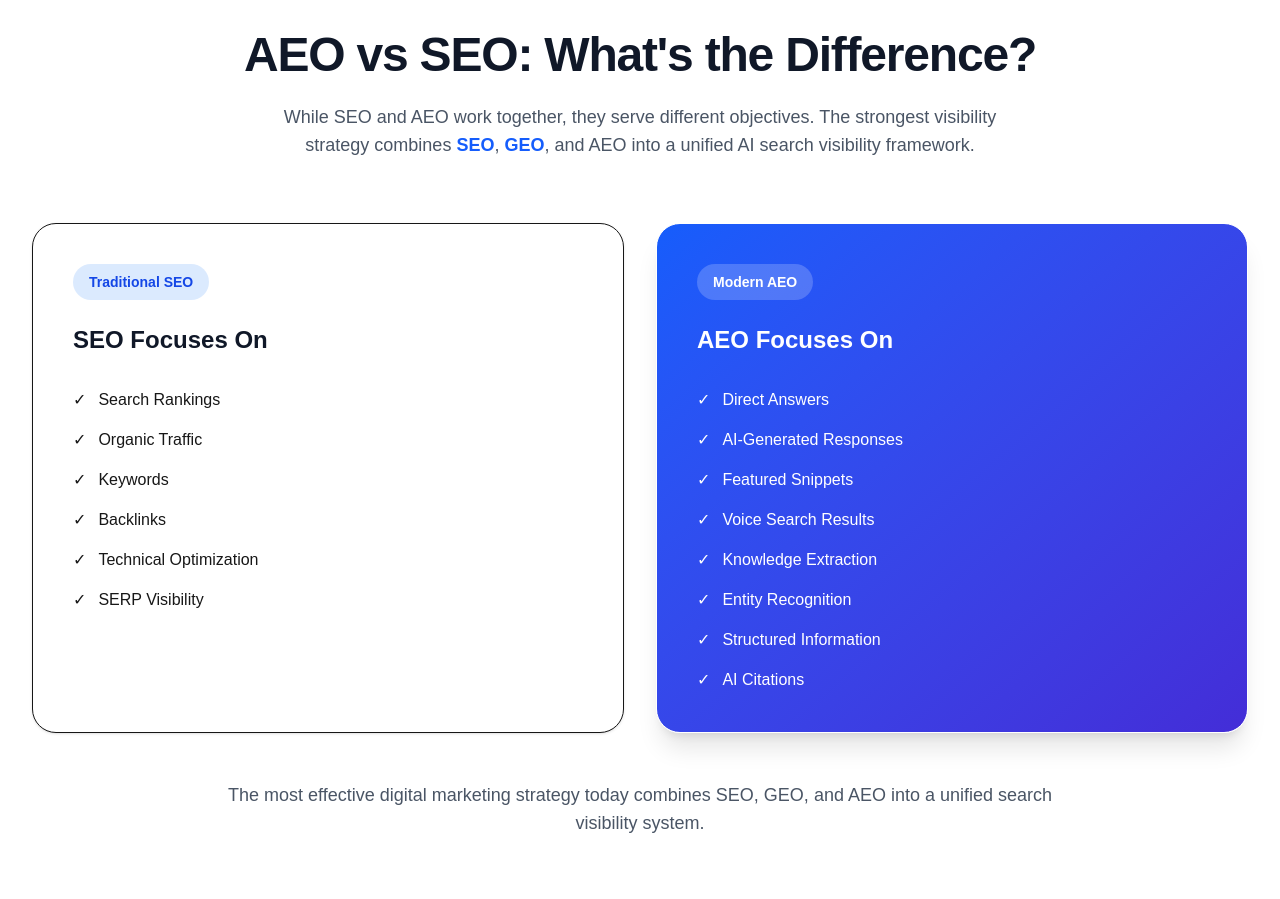
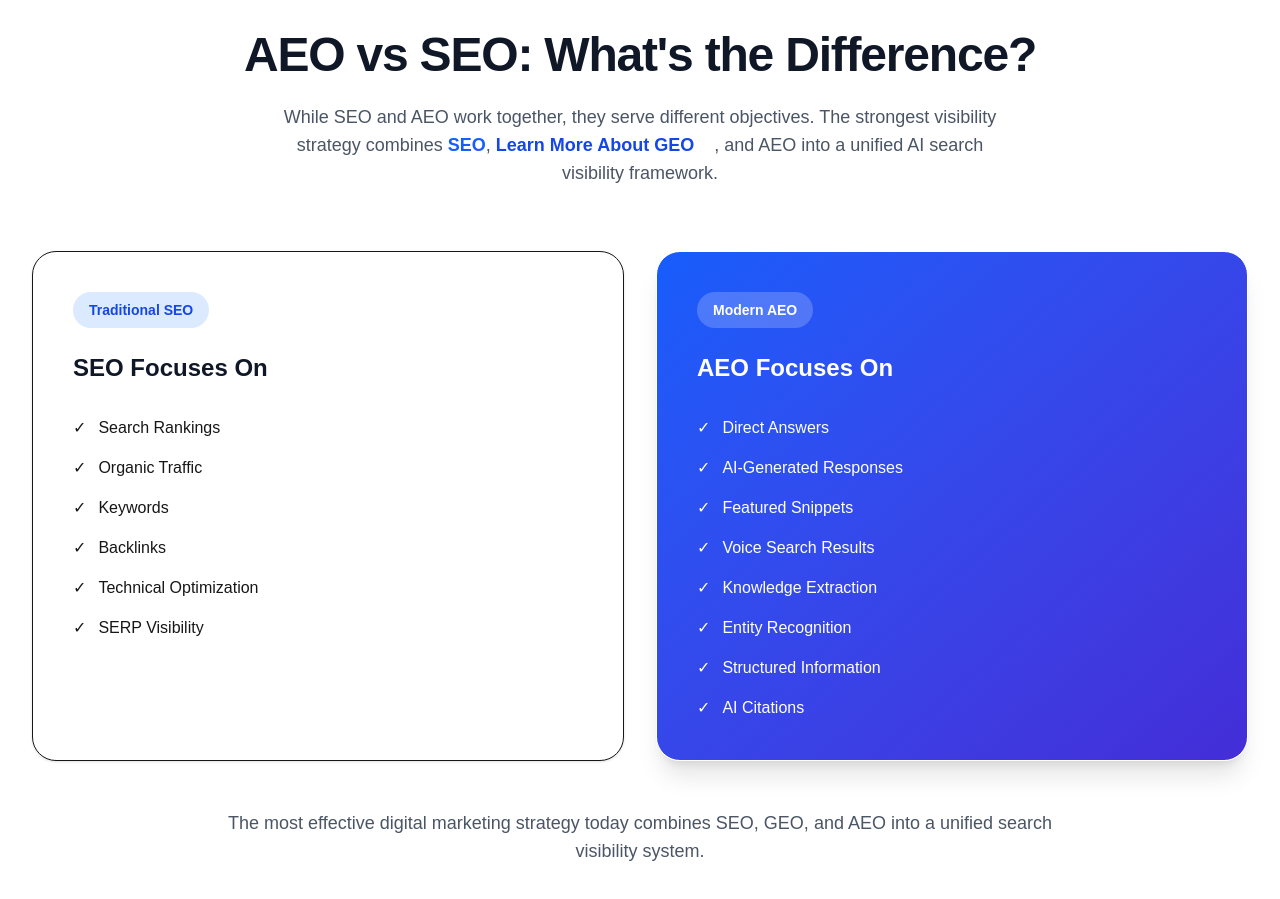
Before and after one commit to shubhamshonkhlay/shubhamshonkhlay.github.io, a Next.js app: page /answer-engine-optimization-services in a window 1280 px wide. Shown: the part 4060-4959 px from the top of the page. Built offline with nearby package versions, Linux system fonts and the light colour scheme.

Commit message:
Add AnimatedLink component and UI improvements

```diff
--- a/app/answer-engine-optimization-services/page.tsx
+++ b/app/answer-engine-optimization-services/page.tsx
@@ -2,7 +2,8 @@ import Link from "next/link";
 import Image from "next/image";
 import type { Metadata } from "next";
 import Script from "next/script";
-import ScrollReveal from "../../component/ScrollReveal";
+import ScrollReveal from "../../component/src/ui/ui/ScrollReveal";
+import AnimatedLink from "../../component/src/ui/ui/AnimatedLink";
 
 export const metadata: Metadata = {
   title:
@@ -687,12 +688,12 @@ export default function AEOPage() {
     SEO
   </Link>
   ,{" "}
-  <Link
-    href="/geo"
-    className="font-semibold text-blue-600 hover:underline"
-  >
-    GEO
-  </Link>
+  <AnimatedLink
+  href="/geo"
+  className="font-semibold text-blue-700"
+>
+  Learn More About GEO
+</AnimatedLink>
   , and AEO into a unified AI search visibility framework.
 </p>
     </div>
--- /dev/null
+++ b/component/src/ui/ui/AnimatedLink.tsx
@@ -0,0 +1,60 @@
+import Link from "next/link";
+
+type AnimatedLinkProps = {
+  href: string;
+  children: React.ReactNode;
+  className?: string;
+};
+
+export default function AnimatedLink({
+  href,
+  children,
+  className = "",
+}: AnimatedLinkProps) {
+  return (
+    <Link
+      href={href}
+      className={`group relative inline-flex items-center ${className}`}
+    >
+      <span
+        className="
+          relative
+          after:absolute
+          after:left-0
+          after:-bottom-1
+          after:h-[2px]
+          after:w-full
+          after:origin-left
+          after:scale-x-0
+          after:bg-current
+          after:transition-transform
+          after:duration-300
+          group-hover:after:scale-x-100
+        "
+      >
+        {children}
+      </span>
+
+      <svg
+        className="ml-2 h-3 w-3"
+        viewBox="0 0 10 10"
+        fill="none"
+      >
+        <path
+          d="M1 9L9 1M9 1V9M9 1H1"
+          stroke="currentColor"
+          strokeWidth="1.5"
+          strokeLinecap="round"
+          strokeLinejoin="round"
+          className="
+            [stroke-dasharray:30]
+            [stroke-dashoffset:30]
+            transition-all
+            duration-300
+            group-hover:[stroke-dashoffset:0]
+          "
+        />
+      </svg>
+    </Link>
+  );
+}
--- /dev/null
+++ b/component/utils.ts
@@ -0,0 +1,6 @@
+import { clsx, type ClassValue } from "clsx";
+import { twMerge } from "tailwind-merge";
+
+export function cn(...inputs: ClassValue[]) {
+  return twMerge(clsx(inputs));
+}
--- a/package.json
+++ b/package.json
@@ -10,10 +10,12 @@
   },
   "dependencies": {
     "@vercel/analytics": "^2.0.1",
+    "clsx": "^2.1.1",
     "framer-motion": "^12.40.0",
     "next": "16.2.9",
     "react": "19.2.4",
-    "react-dom": "19.2.4"
+    "react-dom": "19.2.4",
+    "tailwind-merge": "^3.6.0"
   },
   "devDependencies": {
     "@tailwindcss/cli": "^4.3.1",
```
Also changed, not shown: component/src/ui/ui/ScrollReveal.tsx (renamed from component/ScrollReveal.tsx), component/src/ui/ui/StaggerContainer.tsx (renamed from component/StaggerContainer.tsx), 1 other file (tests, documents, lock files or other folders).
